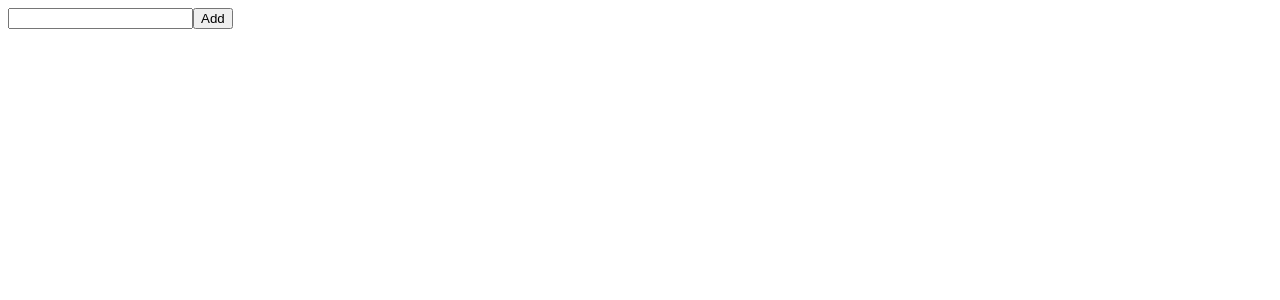
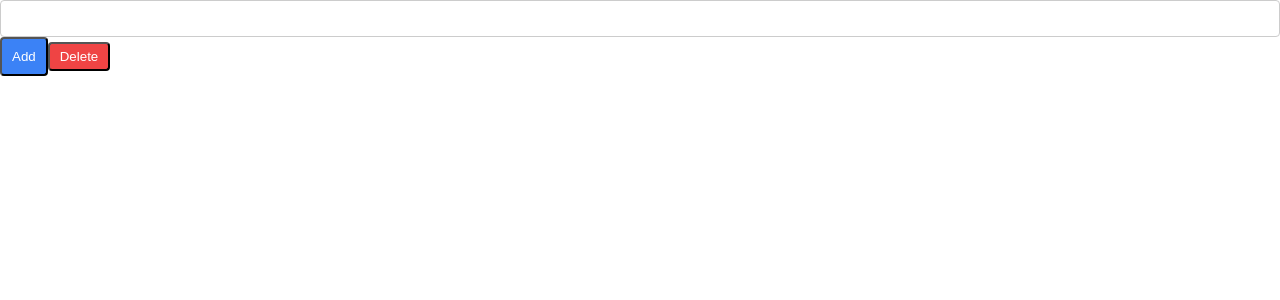
Before and after one commit to kohtetshine/atomatic-todolist-react, a React (Create React App) app: page / in a window 1280 px wide. Shown: the top 300 px of the page. Built offline with nearby package versions, Linux system fonts and the light colour scheme.

Commit message:
[atoms,style] createDeleteButtonAndAddCss

```diff
--- a/src/App.js
+++ b/src/App.js
@@ -1,11 +1,13 @@
 import AddButton from "./components/atoms/AddButton";
+import DeleteButton from "./components/atoms/DeleteButton";
 import InputField from "./components/atoms/InputField";
-
+import './styles/index.css';
 function App() {
   return (
     <div className="App">
       <InputField label="Name" type="text" name="name" value="" onChange={() => { }} />
       <AddButton onClick={() => { }} />
+      <DeleteButton onClick={() => { }} />
     </div>
   );
 }
--- a/src/components/atoms/AddButton.js
+++ b/src/components/atoms/AddButton.js
@@ -1,10 +1,7 @@
 import React from 'react';
 
 const AddButton = ({ onClick }) => (
-    <button
-        onClick={onClick}
-        className="bg-blue-500 text-white px-4 py-2 rounded hover:bg-blue-600"
-    >
+    <button onClick={onClick} className="button add-button">
         Add
     </button>
 );
--- /dev/null
+++ b/src/components/atoms/DeleteButton.js
@@ -0,0 +1,9 @@
+import React from 'react';
+
+const DeleteButton = ({ onClick }) => (
+    <button onClick={onClick} className="button delete-button">
+        Delete
+    </button>
+);
+
+export default DeleteButton;
--- a/src/components/atoms/InputField.js
+++ b/src/components/atoms/InputField.js
@@ -3,10 +3,10 @@ import React from 'react';
 const InputField = ({ value, onChange, placeholder }) => (
     <input
         type="text"
+        className="input-field"
         placeholder={placeholder}
         value={value}
         onChange={onChange}
-        className="border rounded px-3 py-2 w-full focus:outline-none focus:ring-2 focus:ring-blue-400"
     />
 );
 
--- /dev/null
+++ b/src/styles/index.css
@@ -0,0 +1,95 @@
+/* General styles */
+body {
+    font-family: Arial, sans-serif;
+    margin: 0;
+    padding: 0;
+}
+
+/* Input Field */
+.input-field {
+    border: 1px solid #ccc;
+    border-radius: 4px;
+    padding: 10px;
+    width: 100%;
+    box-sizing: border-box;
+}
+
+.input-field:focus {
+    outline: none;
+    border-color: #4f8ad7;
+    box-shadow: 0 0 0 2px rgba(79, 138, 215, 0.3);
+}
+
+/* Buttons */
+.button {
+    border-radius: 4px;
+    padding: 10px;
+    color: white;
+    cursor: pointer;
+}
+
+.add-button {
+    background-color: #3b82f6;
+    transition: background-color 0.3s ease;
+}
+
+.add-button:hover {
+    background-color: #2563eb;
+}
+
+.delete-button {
+    background-color: #ef4444;
+    padding: 5px 10px;
+    transition: background-color 0.3s ease;
+}
+
+.delete-button:hover {
+    background-color: #dc2626;
+}
+
+/* Task Item */
+.task-item {
+    display: flex;
+    justify-content: space-between;
+    align-items: center;
+    border: 1px solid #ddd;
+    padding: 10px;
+    border-radius: 4px;
+    margin-bottom: 8px;
+}
+
+.task-text {
+    flex: 1;
+    cursor: pointer;
+}
+
+.completed {
+    text-decoration: line-through;
+    color: #9ca3af;
+}
+
+/* Task List */
+.task-list {
+    margin-top: 16px;
+}
+
+.container {
+    max-width: 500px;
+    margin: 0 auto;
+    padding: 16px;
+    box-sizing: border-box;
+    background-color: #f9fafb;
+}
+
+.title {
+    font-size: 24px;
+    font-weight: bold;
+    text-align: center;
+    margin-bottom: 20px;
+}
+
+.form {
+    display: flex;
+    gap: 10px;
+    margin-bottom: 20px;
+}
```
Also changed, not shown: 2 other files (tests, documents, lock files or other folders).
